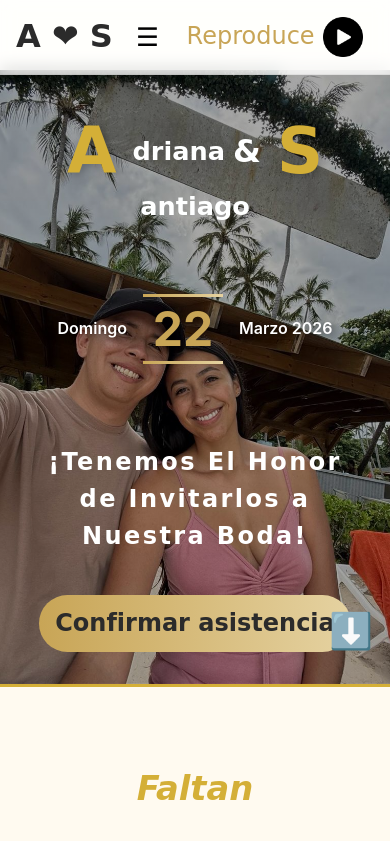
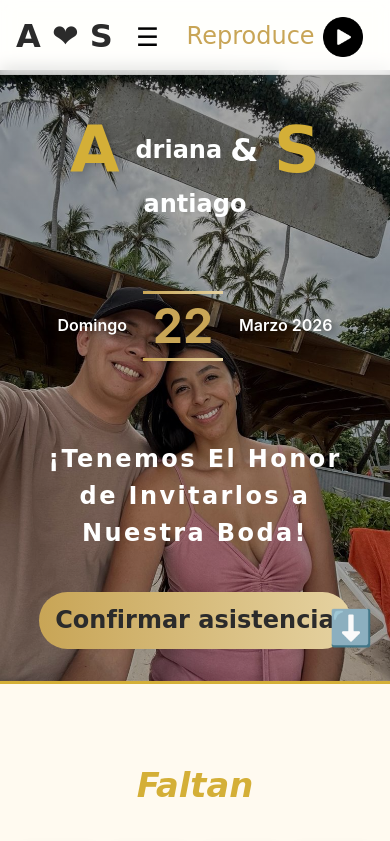
Before and after one commit to elmasteo/proyectoboda, a website: page index.html in a window 390 px wide. Shown: the top 841 px of the page. Drawn offline with Linux system fonts and the light colour scheme; a web font is replaced by a local one.

Commit message:
ajuste tamaño de letra dispositivos pequeños

```diff
--- a/styles.css
+++ b/styles.css
@@ -522,7 +522,7 @@ input:focus, select:focus, textarea:focus {
   margin-top: 1rem;
 }
 @media (max-width: 768px){
-  .hero__content h1 { font-size: 1.6rem; }
+  .hero__content h1 { font-size: 1.5rem; }
   .hero__content .subtitle { font-size: 1.5rem; }
   .hero__content .btn { font-size: 1.5rem; padding: 0.6rem 1rem; }
 }
```
